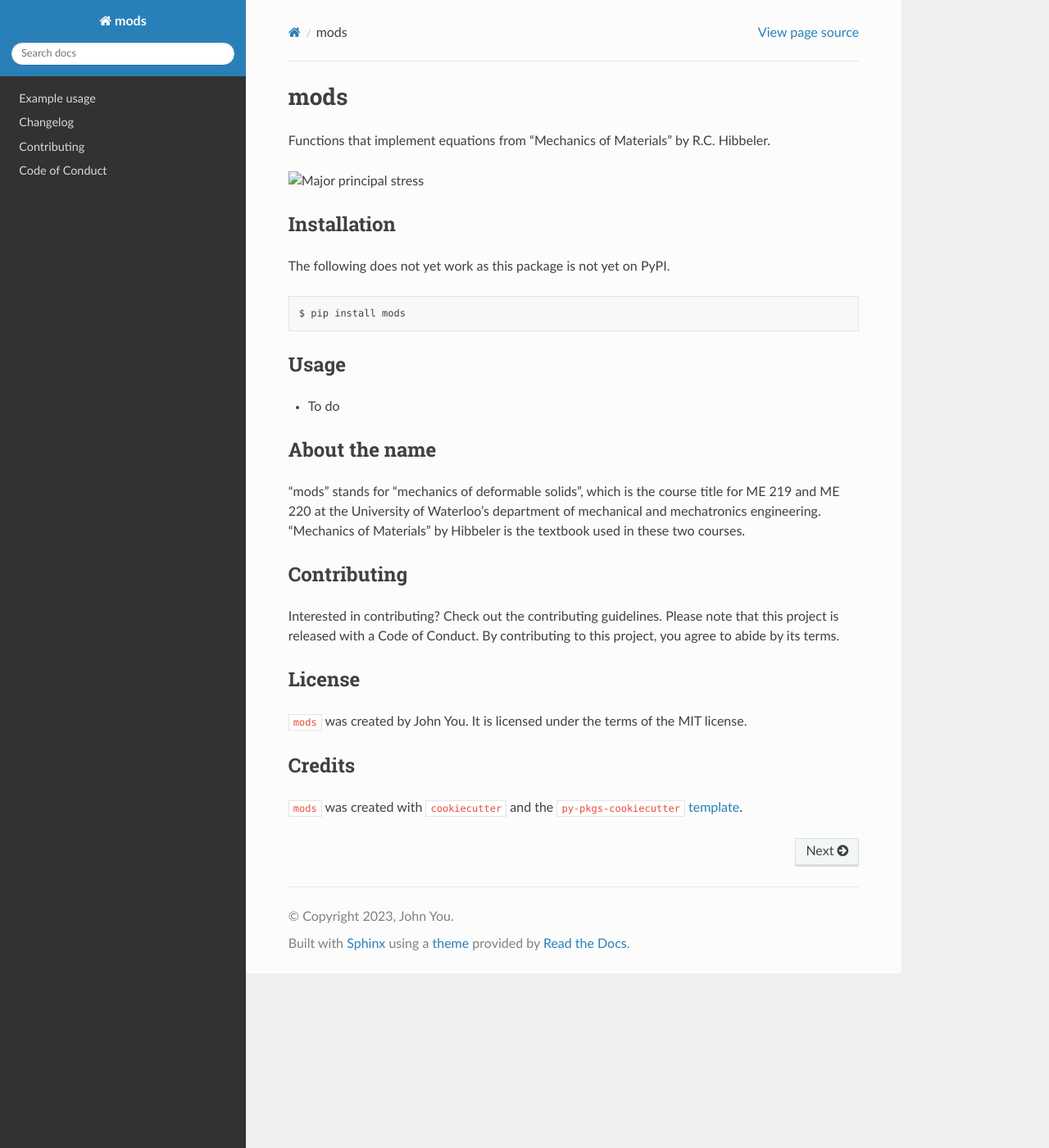
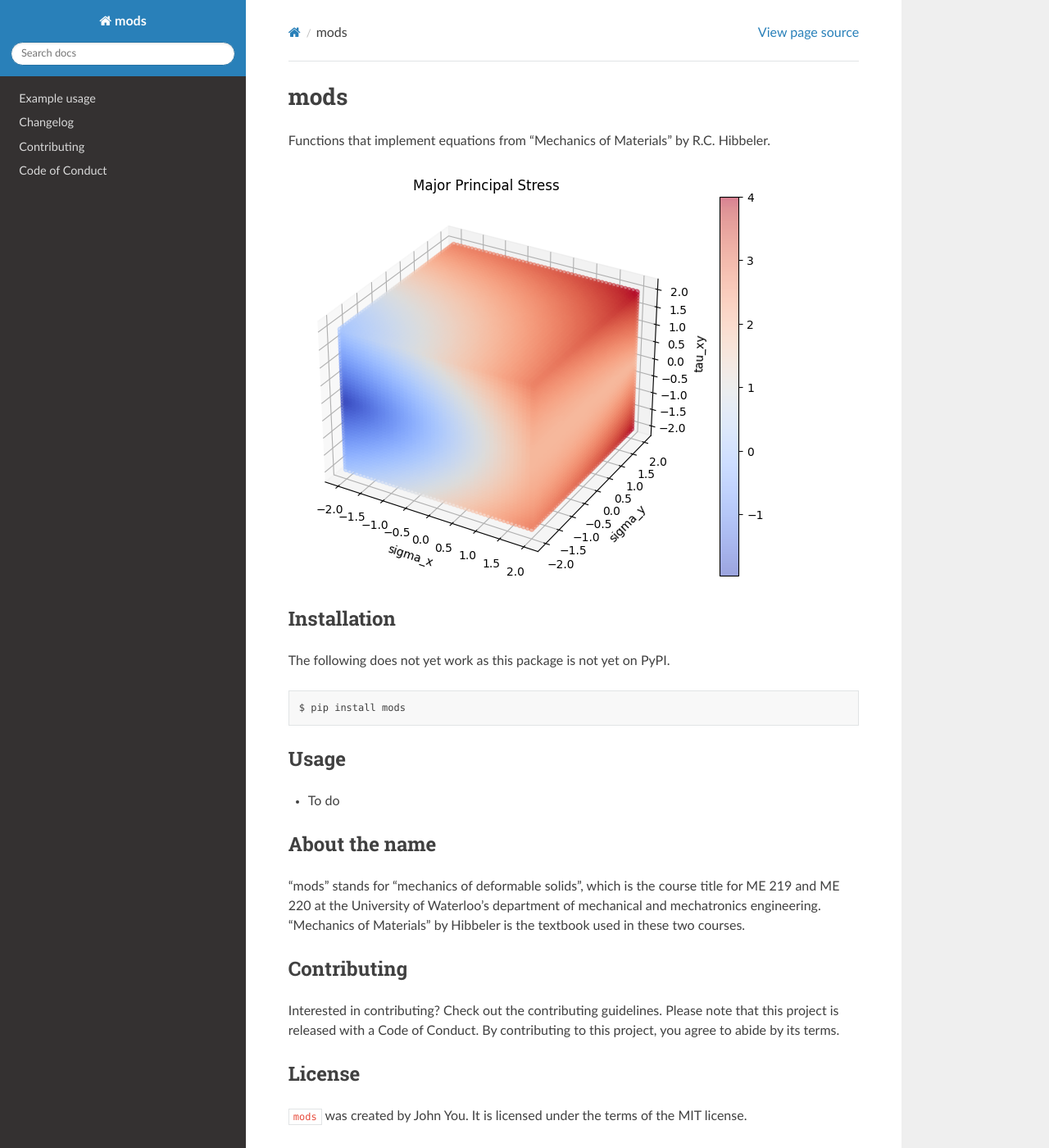
Before and after one commit to johnswyou/mods, a Sphinx documentation site: the page built from docs/index.md, in a window 1280 px wide and 1400 px high. Shown: the whole window at 82% size. Built offline with Sphinx 7.4.7 and the Read the Docs theme 2.0.0, drawn with Linux system fonts in a browser that asks for light colours; pages that are not in the unit, such as notebooks, are missing from menus.

Commit message:
Update sphinx docs, docstrings

```diff
--- /dev/null
+++ b/docs/_static/custom.css
@@ -0,0 +1,23 @@
+/*.wy-side-nav-search, .wy-nav-side {
+    background: #ffffff !important;
+}
+
+.wy-body-for-nav {
+    background: #ffffff;
+}
+
+.wy-nav-content-wrap {
+    background-color: #ffffff !important;
+}
+*/
+.wy-nav-content .rst-content {
+    background-color: #ffffff !important;
+}
+
+.wy-nav-content {
+    background-color: #ffffff !important;
+}
+
+.rst-content {
+    background-color: #ffffff !important;
+}
--- a/docs/conf.py
+++ b/docs/conf.py
@@ -34,3 +34,7 @@
 # a list of builtin themes.
 #
 html_theme = "sphinx_rtd_theme"
+html_static_path = ['_static']
+html_css_files = [
+    'custom.css',
+]
--- a/pyproject.toml
+++ b/pyproject.toml
@@ -12,6 +12,11 @@
 
 [tool.poetry.dev-dependencies]
 
+[tool.poetry.group.dev.dependencies]
+myst-nb = {version = "^0.17.2", python = "^3.9"}
+sphinx-autoapi = "^2.1.0"
+sphinx-rtd-theme = "^1.2.0"
+
 [build-system]
 requires = ["poetry-core>=1.0.0"]
 build-backend = "poetry.core.masonry.api"
```
Also changed, not shown: docs/images/readme_image_1.png (added), 2 other files.
